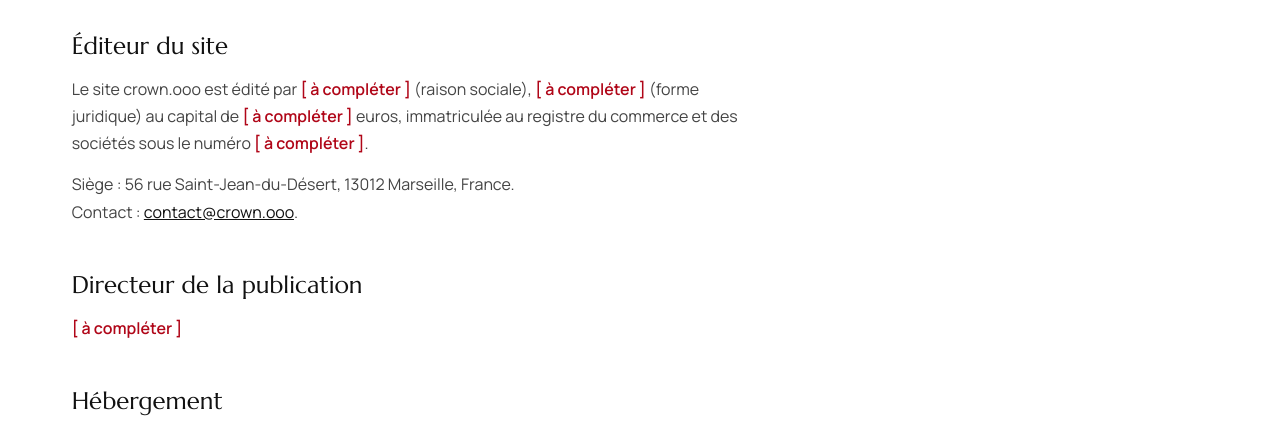
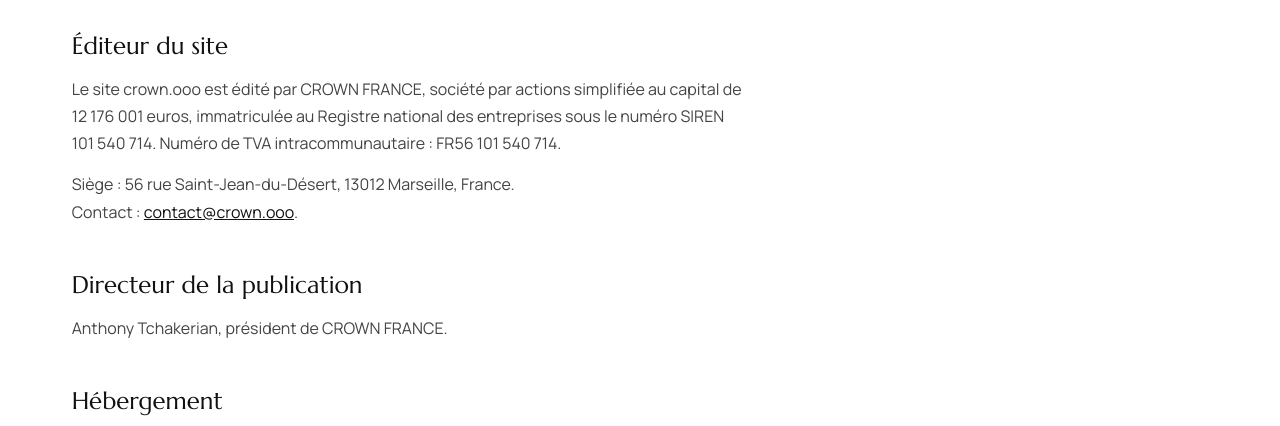
Before and after one commit to tchakerian/crown, a plain HTML site: page mentions-legales.html in a window 1280 px wide. Shown: the part 374-800 px from the top of the page. Drawn offline with Linux system fonts and the light colour scheme.

Commit message:
Mentions légales : CROWN FRANCE (SAS, SIREN 101 540 714)
Co-Authored-By: Claude Opus 5.5 <noreply@anthropic.com>

```diff
--- a/mentions-legales.html
+++ b/mentions-legales.html
@@ -34,10 +34,10 @@
   </section>
   <section class="texte-legal">
     <h2>Éditeur du site</h2>
-    <p>Le site crown.ooo est édité par <span class="a-completer">[ à compléter ]</span> (raison sociale), <span class="a-completer">[ à compléter ]</span> (forme juridique) au capital de <span class="a-completer">[ à compléter ]</span> euros, immatriculée au registre du commerce et des sociétés sous le numéro <span class="a-completer">[ à compléter ]</span>.</p>
+    <p>Le site crown.ooo est édité par CROWN FRANCE, société par actions simplifiée au capital de 12 176 001 euros, immatriculée au Registre national des entreprises sous le numéro SIREN 101 540 714. Numéro de TVA intracommunautaire : FR56 101 540 714.</p>
     <p>Siège : 56 rue Saint-Jean-du-Désert, 13012 Marseille, France.<br>Contact : <a href="mailto:contact@crown.ooo">contact@crown.ooo</a>.</p>
     <h2>Directeur de la publication</h2>
-    <p><span class="a-completer">[ à compléter ]</span></p>
+    <p>Anthony Tchakerian, président de CROWN FRANCE.</p>
     <h2>Hébergement</h2>
     <p>Render Services, Inc., 525 Brannan Street, Suite 300, San Francisco, CA 94107, États-Unis (render.com).</p>
     <h2>Propriété intellectuelle</h2>
```
Also changed, not shown: confidentialite.html (+1 -1 lines).
